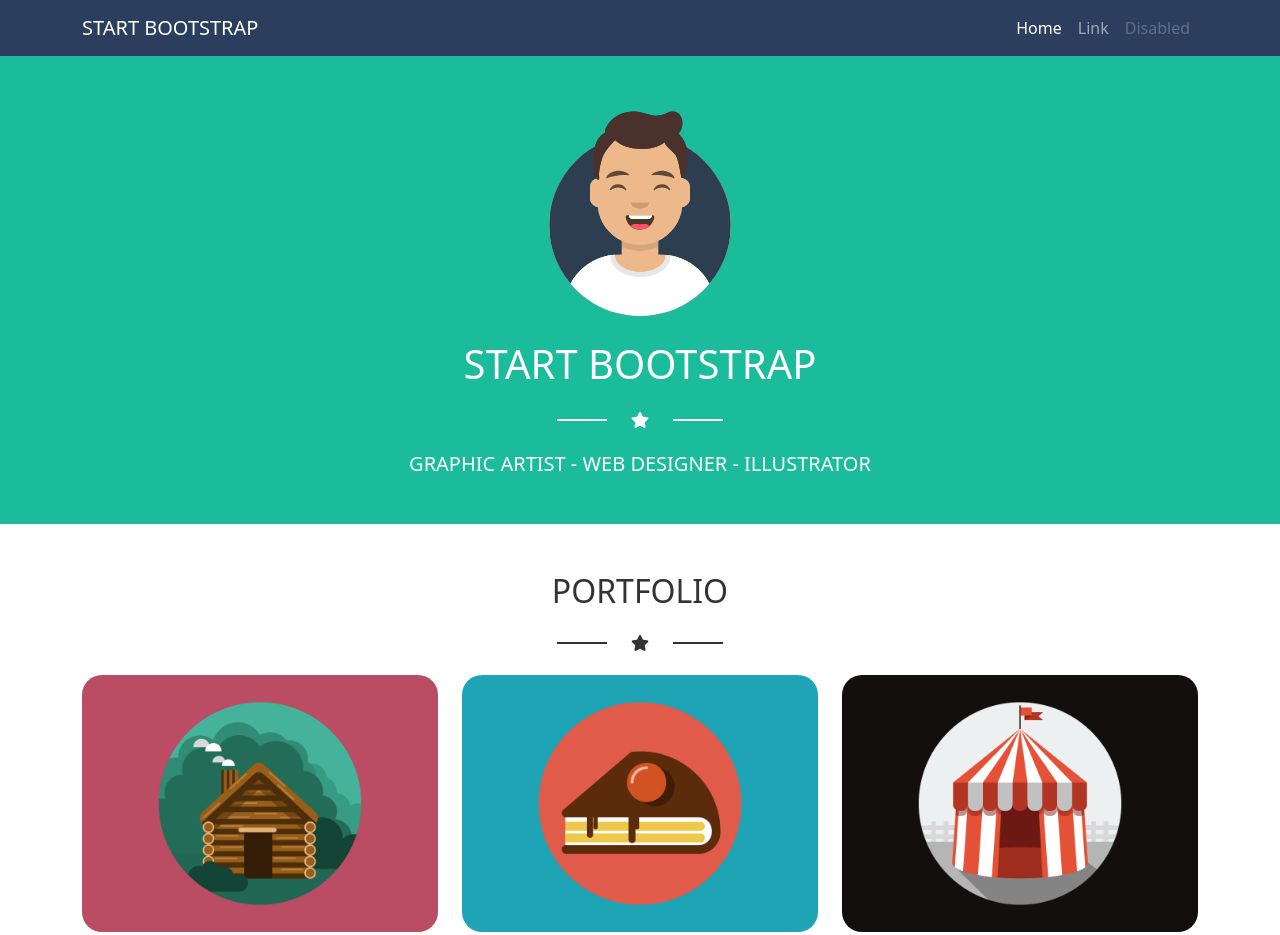
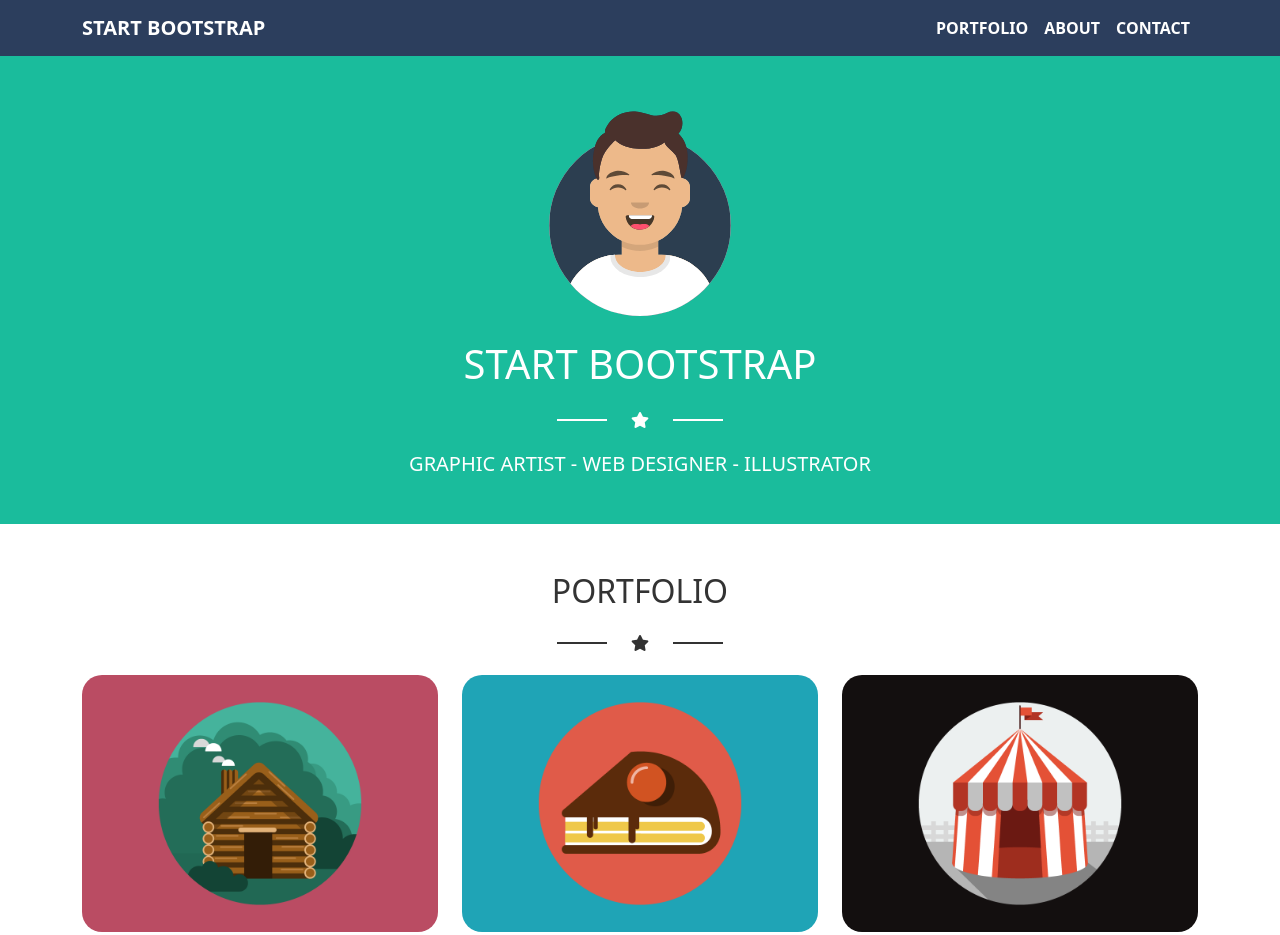
Before and after one commit to pHedi3/html-css-bootstrap-freelancer, a plain HTML site: page index.html in a window 1280 px wide. Shown: the top 935 px of the page. Drawn offline with nearby package versions, Linux system fonts and the light colour scheme.

Commit message:
piccole correzioni

```diff
--- a/css/style.css
+++ b/css/style.css
@@ -9,6 +9,15 @@
 
 .navbar-dark .navbar-toggler {
     border: 1px #ccc solid;
+}
+
+.navbar-brand {
+    font-weight: bold;
+}
+
+.navbar-dark .navbar-nav .nav-link  {
+    color: white;
+    font-weight: bold;
 }
 
 /* riscrittura pulsante  */
@@ -195,6 +204,10 @@ h2 {
     border-radius: 50%;
 }
 
+.footer h3 {
+    font-size: 20px;
+}
+
 @media screen and (max-width: 767px) {
     .footer div:not(:first-child) h3 {
         margin-top: 24px;
--- a/index.html
+++ b/index.html
@@ -19,13 +19,13 @@
           <div class="collapse navbar-collapse" id="navbarCollapse">
             <ul class="navbar-nav me-auto mb-2 mb-md-0">
               <li class="nav-item">
-                <a class="nav-link active" aria-current="page" href="#">Home</a>
+                <a class="nav-link" href="#">PORTFOLIO</a>
               </li>
               <li class="nav-item">
-                <a class="nav-link" href="#">Link</a>
+                <a class="nav-link" href="#">ABOUT</a>
               </li>
               <li class="nav-item">
-                <a class="nav-link disabled" href="#" tabindex="-1" aria-disabled="true">Disabled</a>
+                <a class="nav-link" href="#">CONTACT</a>
               </li>
             </ul>
           </div>
@@ -120,7 +120,7 @@
                         <input placeholder="Email Adress" type="text">
                         <input placeholder="Phone Number" type="text">
                         <textarea placeholder="Message"  cols="30" rows="5"></textarea>
-                        <button type="button" class="btn btn-primary">Primary</button>
+                        <button type="button" class="btn btn-primary">Send</button>
                     </div>
                 </div>
             </div>
```
